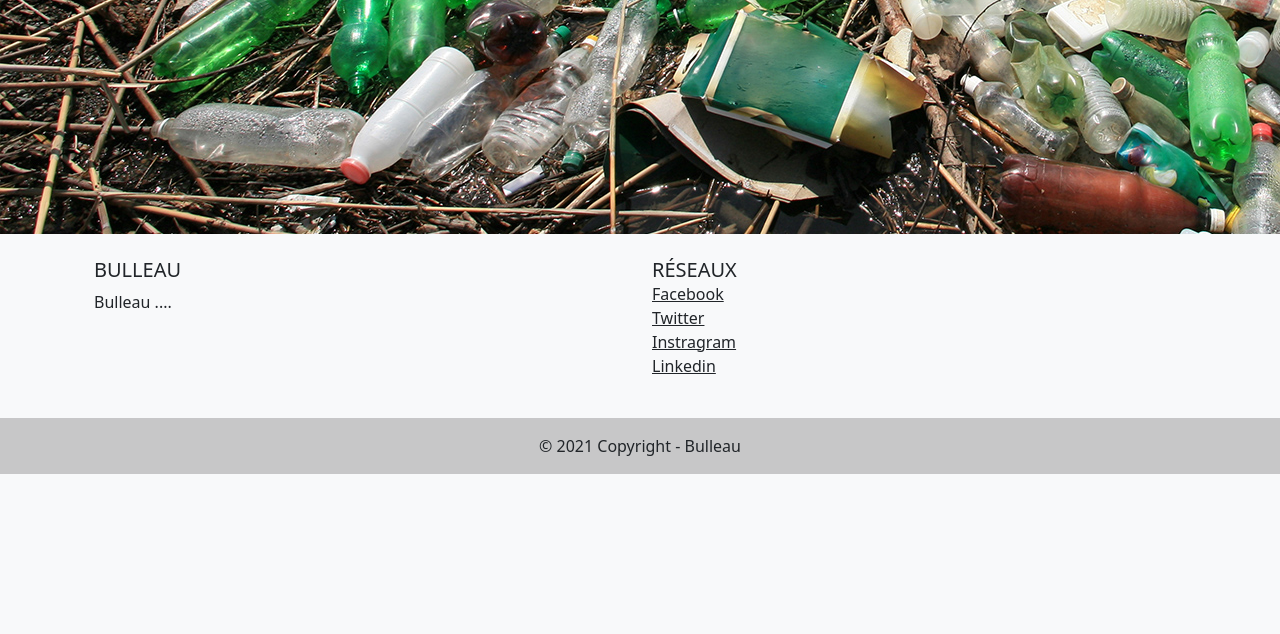
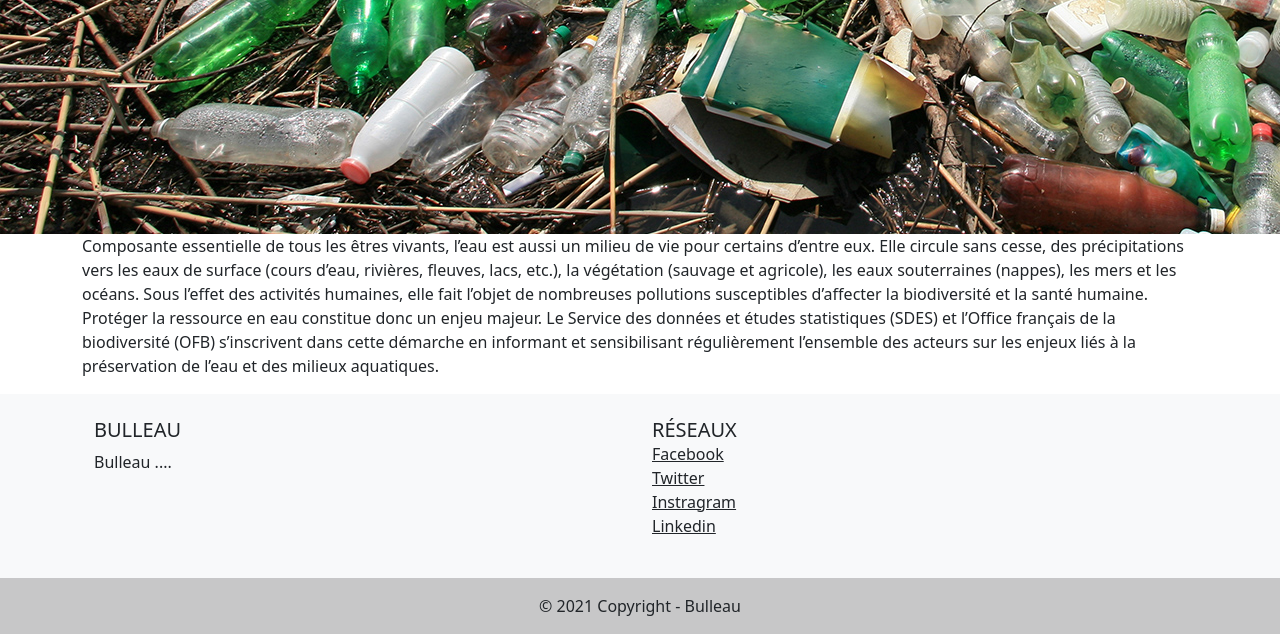
Before and after one commit to Noah-Guillet/mspr-wis1, a PHP site: page /bio.php in a window 1280 px wide; the page is wider, and only the part inside the window is pictured. Shown: the part 2542-3176 px from the top of that part. Before the commit the page ends 3016 px from the top of that part, so only its background shows below. Run offline with PHP 8.4, Linux system fonts and the light colour scheme.

Commit message:
update bio

```diff
--- a/bio.php
+++ b/bio.php
@@ -47,6 +47,20 @@
         <img src="image/Pollution-1.jpg">
     </section>
 
+    <section id="bio-txt">
+        <div class="container">
+        <p>
+            Composante essentielle de tous les êtres vivants, l’eau est aussi un milieu de vie pour certains d’entre
+            eux. Elle circule sans cesse, des précipitations vers les eaux de surface (cours d’eau, rivières, fleuves,
+            lacs, etc.), la végétation (sauvage et agricole), les eaux souterraines (nappes), les mers et les océans.
+            Sous l’effet des activités humaines, elle fait l’objet de nombreuses pollutions susceptibles d’affecter la
+            biodiversité et la santé humaine. Protéger la ressource en eau constitue donc un enjeu majeur. Le Service
+            des données et études statistiques (SDES) et l’Office français de la biodiversité (OFB) s’inscrivent dans
+            cette démarche en informant et sensibilisant régulièrement l’ensemble des acteurs sur les enjeux liés à la
+            préservation de l’eau et des milieux aquatiques.
+        </p>
+        </div>
+    </section>
 </main>
 
 <?php require_once 'layout/footer.php' ?>
```
Also changed, not shown: 1 other file.
